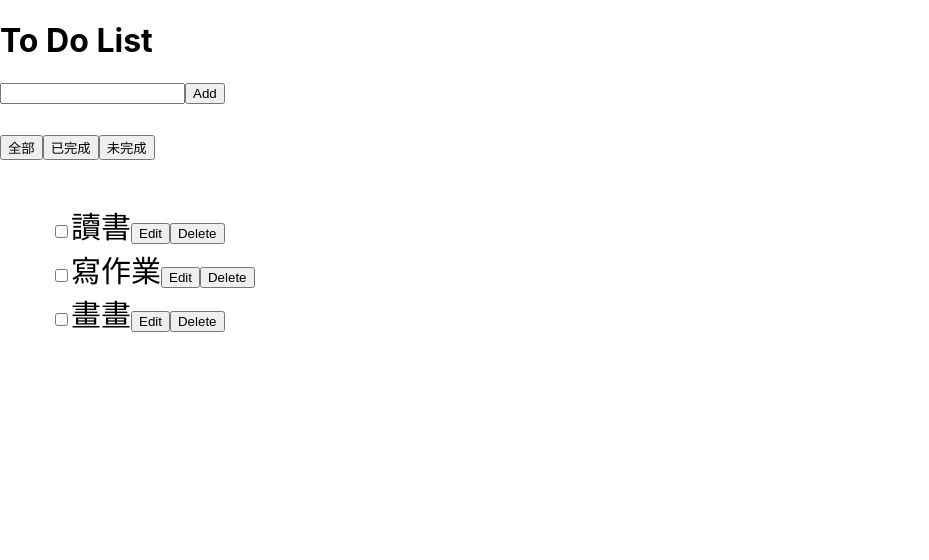
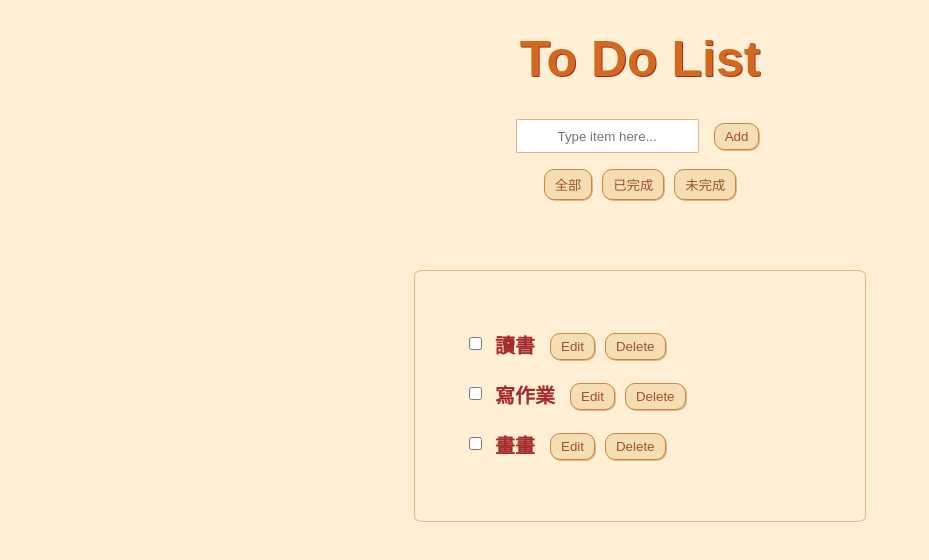
Before and after one commit to wuret-ncu/YXR9, a React (Create React App) app: page / in a window 1280 px wide. Shown: the top 560 px of the page, without its empty margins (0-929 px from the left). Built offline with nearby package versions, Linux system fonts and the light colour scheme.

Commit message:
add delete function

```diff
--- a/package.json
+++ b/package.json
@@ -6,6 +6,7 @@
     "@testing-library/jest-dom": "^5.14.1",
     "@testing-library/react": "^11.2.7",
     "@testing-library/user-event": "^12.8.3",
+    "nanoid": "^3.1.23",
     "react": "^17.0.2",
     "react-dom": "^17.0.2",
     "react-scripts": "4.0.3",
--- a/src/App.css
+++ b/src/App.css
@@ -0,0 +1,7 @@
+.title{
+    font-family: Arial, Helvetica, sans-serif;
+    margin: 30px 10px;
+    color: chocolate;
+    text-shadow: 1px 1px brown;
+    font-size: 50px;
+}
--- a/src/App.js
+++ b/src/App.js
@@ -1,4 +1,5 @@
 import React from 'react';
+import { nanoid } from 'nanoid';
 import './App.css';
 import Nav from './components/Nav.js'
 import Input from './components/Input.js'
@@ -10,40 +11,85 @@ class App extends React.Component {
     this.state={
       item:['讀書','寫作業','畫畫'],
       input:'',
+      completed:false,
+      id:nanoid(),
     };
-    this.Addtx=this.Addtx.bind(this);
+    this.addList=this.addList.bind(this);
   }
-  insert_text=(e)=>{
+  /* 於輸入框輸入清單項目 */
+  insertList=(e)=>{
     // console.log(e.target.value);
     if(e.target instanceof HTMLInputElement){
       this.setState({
         input:e.target.value,
+        completed:false,
+        id:nanoid(),
       })
     }
   }
-  Addtx=(a)=>{
+
+  /* 按下Add按鈕，新增清單項目 */
+  addList=(a)=>{
     const otheritem=[a.target.value,...this.state.item]
     this.setState({
+      id:nanoid(),
       item:otheritem,
       input:'',
-        check:true
+      completed:false,
     })
     // console.log('ok~');
+  }
 
+  /**按下清單項目的Delete按鈕，刪除清單項目 */
+  removeList=(index)=>{
+    const {item}=this.state;
+    item.splice(index,1);
+    this.setState({
+      item,
+    });
+  };
+
+  /**當勾選清單項目時的事件 */
+  toggleCompleted=(event,index)=>{
+    const listCompleted=this.state.item.filter((todo)=>{
+      if(todo.id===index+1){
+        todo.completed=event.target.checked;
       }
+      return todo;
+    });
+    this.setState({
+      item: listCompleted,
+      completed:true,
+      id:nanoid(),
+    });
+  }
+
   //lifecycle
   componentDidUpdate() {
     console.log("Update")
   }
+
   render(){
     return (
       <div>
-        <h1>To Do List</h1>
-        <input type="text" value={this.state.input} onKeyPress={this.Addtx} onChange={this.insert_text}/>
-        <button onClick={this.Addtx} value={this.state.input}>Add</button>
-        <Nav />
-        <Input name={this.state.item}/>
-
+        <h1 className="title">To Do List</h1>
+        <input
+          className="input"
+          type="text"
+          placeholder="Type item here..."
+          onKeyPress={this.addList}
+          onChange={this.insertList}
+        />
+        <button className="btn" onClick={this.addList} value={this.state.input}>Add</button>
+        <Nav name={this.state.item}/>
+        <Input
+          item={this.state.item}
+          value={this.state.input}
+          id={this.state.id}
+          completed={this.state.completed}
+          handleOnChange={this.toggleCompleted}
+          handleOnRemove={this.removeList}
+        />
       </div>
     );
   }
--- a/src/components/Input.css
+++ b/src/components/Input.css
@@ -1,6 +1,23 @@
 .input{
-    margin-left: 10px;
+    margin-right: 10px;
     border-radius: 2%;
+    border: 1px burlywood solid;
+    text-align: center;
+    height: 30px;
+    color: saddlebrown;
+}
+.input:focus{
+    border: 3px palegoldenrod solid;
+    box-shadow: 2px 2px 2px brown;
+}
+.inputlist{
+    clear: both;
+    margin: 5% auto;
+    padding: 50px;
+    border-radius: 2%;
+    border: 1px burlywood solid;
+    width: 350px;
+    text-align: left;
 }
 .inputTitle{
     display: flex;
@@ -13,9 +30,16 @@
 .inputTitle button{
     font-size: 20px;
 }
-.inputData{
-    margin-left: 1px;
-    font-size: 30px;
+.inputdata{
+    display: inline;
+    margin-right: 10px;
+    margin-left: 10px;
+    font-weight: bold;
+    font-size: 20px;
+    vertical-align: middle;
+    color: brown;
+    font-family: Arial, Helvetica, sans-serif;
+    line-height: 50px;
 }
 .inputData input{
     font-size: 30px;
--- a/src/components/Input.js
+++ b/src/components/Input.js
@@ -1,25 +1,127 @@
-import React from 'react';
+// import { useState } from 'react';
+
+// import { nanoid } from 'nanoid';
+// import './Input.css';
+
+// const arr = [];
+// function Data(props) {
+//     arr.push(props.id);
+//     console.log(arr);
+//     const deleteItem = (id) =>{
+//         return arr.filter(item => id !== item.id);
+//         // console.log(id);
+//         // console.log(newList);
+//         // this.useState({arr: newList});
+//     }
+//     return(
+//         <div className="inputData">
+//             <input type="checkbox" id="nanoid()" completed="false"/>
+//             <a className="inputdata">{props.name}</a>
+//             <button className="btn">Edit</button>
+//             <button className="btn" onClick={()=>deleteItem(props.id)}>Delete</button>
+//         </div>
+//     )
+
+// }
+
+// function Input(props){
+//     const list=props.name.map(value=>
+//         <Data id={nanoid()} key={value} name={value} completed={false}/>)
+//     // const [doList, setdoList] = useState(list);
+//     console.log(list);
+//     return(
+//         <div className="inputlist">
+//             <ul>{list}</ul>
+//         </div>
+//     )
+// }
+
+// export default Input;
+
+//-------------------------------------------------------------------------
+
+// import React, { useState } from 'react';
+// import { nanoid } from 'nanoid';
+// import './Input.css';
+// import { name } from 'commander';
+
+// function Input(props){
+//     const deleteItem=(id)=>{
+//         console.log(id);
+//         // alert("you success~");  //test1
+//         const list = props.name;
+//         // alert(list);    //test2
+//         // const newList = list.filter(item => item.id !== id);
+//     }
+//     return(
+//         props.name.map(value=>{
+//             return(
+//             <div className="inputlist">
+//                 <input type="checkbox" id="nanoid()"/>
+//                 <a className="inputdata" key="value" name="value" completed="false">{value}</a>
+//                 <button className="btn">Edit</button>
+//                 <button className="btn" onClick={()=>deleteItem(props.value.id)}>Delete</button>
+//             </div>
+//         )})
+//     )
+// }
+
+// export default Input;
+
+// import { useState } from 'react';
+// import { nanoid } from 'nanoid';
+// import './Input.css';
+// import deleteItem from '../App.js';
+
+
+// function Data(props) {
+//     return(
+//         <div className="inputData">
+//             <input type="checkbox" id="nanoid()" completed="false"/>
+//             <a className="inputdata">{props.name}</a>
+//             <button className="btn">Edit</button>
+//             <button className="btn" onClick={props.deleteItem}>Delete</button>
+//         </div>
+//     )
+// }
+
+// function Input(props){
+//     const list=props.name.map(value=>
+//         <Data id={nanoid()} key={value} name={value} completed={false}/>)
+//     // const [doList, setdoList] = useState(list);
+//     console.log(list);
+//     return(
+//         <div className="inputlist">
+//             <ul>{list}</ul>
+//         </div>
+//     )
+// }
+
+// export default Input;
+import React, { useState } from 'react';
 import './Input.css';
 
-function Data(props) {
+function Input(props){
+    const {item,value,id,completed}=props;
+
+    const listItem=item.map((value,index,completed)=>{
+        return(
+            <div key={id}>
+                <div  className="inputData">
+                    <label>
+                        <input type="checkbox" onChange={(event)=>props.handleOnChange(event,index)}/>
+                    </label>
+                    <a className="inputdata">{value}</a>
+                    <button className="btn">Edit</button>
+                    <button className="btn" onClick={()=>props.handleOnRemove(index)}>Delete</button>
+                </div>
+            </div>
+        )
+    });
+
     return(
-        <div className="inputData">
-            <input type="checkbox" />
-            <a>{props.name}</a>
-            <button>Edit</button>
-            <button>Delete</button>
-        </div>
-    )
-
-}
-
-function Input(props){
-    const list=props.name.map(value=>
-        <Data key={value} name={value}/>)
-        console.log(list);
-    return(
-        <div className="input">
-            <ul>{list}</ul>
+        <div className="inputlist">
+            {item.length>0 && listItem}
         </div>
     )
 }
--- a/src/components/Nav.css
+++ b/src/components/Nav.css
@@ -1,5 +1,29 @@
+body{
+    background-color:papayawhip;
+    text-align: center;
+}
 .nav{
     margin-bottom: 30px;
-    padding: 10px 0px;
+    padding: 1px 0px;
     font-size: 40px;
 }
+.btn{
+    display: inline;
+    padding: 5px 10px;
+    margin: 5px;
+    color: sienna;
+    font-family: Arial, Helvetica, sans-serif;
+    background-color:wheat;
+    box-shadow: 1px 1px burlywood;
+    border: 1px peru solid;
+    border-radius: 10px;
+    -webkit-transition: 0.5s;
+    transition: 0.5s;
+    vertical-align: middle;
+}
+.btn:hover{
+    background-color: peru;
+    color: papayawhip;
+    cursor: pointer;
+    border: 1px palegoldenrod solid;
+}
--- a/src/components/Nav.js
+++ b/src/components/Nav.js
@@ -1,12 +1,13 @@
-import React from 'react';
+import React, {useEffect, useState} from 'react';
 import './Nav.css'
 
 function Nav(props){
+
     return(
         <div className="nav">
-            <button type="button">全部</button>
-            <button type="button">已完成</button>
-            <button type="button">未完成</button>
+            <button type="button" className="btn">全部</button>
+            <button type="button"className="btn">已完成</button>
+            <button type="button"className="btn">未完成</button>
         </div>
     )
 }
```
Also changed, not shown: 1 other file (tests, documents, lock files or other folders). Lines whose indentation alone changed are shown as unchanged.
